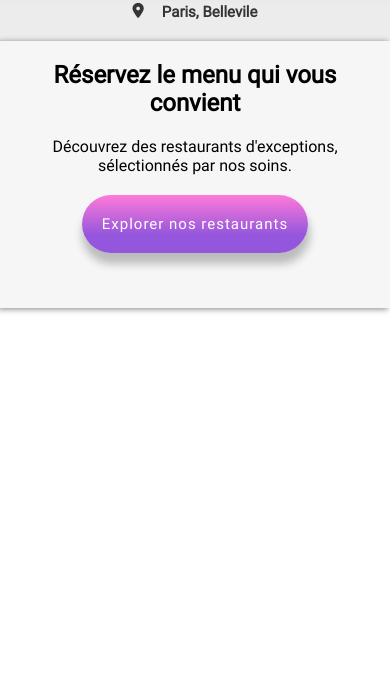
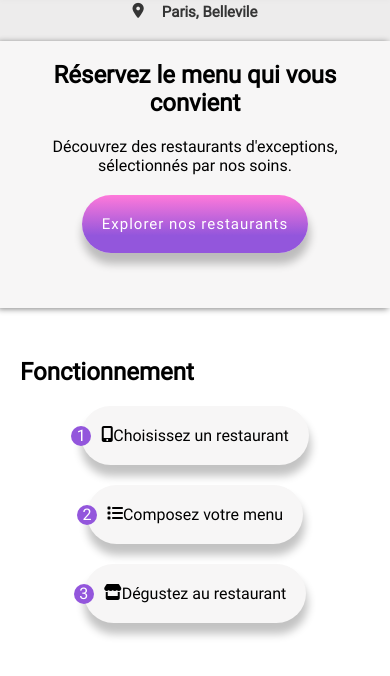
Before and after one commit to HadrienSmet/OpenClassroom-P3, a website: page index.html in a window 390 px wide. Shown: the part 84-760 px from the top of the page. Drawn offline with Linux system fonts and the light colour scheme.

Commit message:
Last commit of the day, added the explanation section

```diff
--- a/Sass/2.Utils/_variables.scss
+++ b/Sass/2.Utils/_variables.scss
@@ -1,3 +1,4 @@
+/*COLORS*/
 /**********************Text Colors*************************/
 $clr-1: white;
 $clr-2: black;
@@ -5,13 +6,17 @@ $clr-txt-secondary: rgb(53,53,53);
 /*******************Background Shades**********************/
 $bg-shade-1: #EDECEC;
 $bg-shade-2: #F7F6F6;
+$bg-shade-3: #F5EDFF;
 /*******************Graphic Identity***********************/
 $primary-color: #9356DC;
 $secondary-color: #FF79DA;
 $third-color: #99E2D0;
+
+
+/*TOOLS*/
 /***********************Gradients**************************/
 $gradient-primary-color: linear-gradient(0deg, rgba(147,86,220,1) 30%, rgba(255,121,218,1) 100%);
 /***********************Shadows****************************/
 $header-shadow: 0px 0px 15px 3px rgba(0,0,0,0.49);
 $btn-shadow: 1px 10px 9px 1px rgba(0,0,0,0.24);
-$btn-shadowHover: 0px 15px 21px 1px rgba(0,0,0,0.25);
+$btn-shadowHover: 0px 15px 15px 1px rgba(0,0,0,0.20);
--- a/Sass/4.Composants/_buttons.scss
+++ b/Sass/4.Composants/_buttons.scss
@@ -10,7 +10,11 @@
   box-shadow: $btn-shadow;
   -webkit-box-shadow: $btn-shadow;
   -moz-box-shadow: $btn-shadow;
+  transition: 1s;
+  perspective: 50px;
+  z-index: 2;
   &:hover {
-        animation: btnHoverEffect 0.5s infinite cubic-bezier(1,.14,.43,.83) alternate;
+    animation: btnHoverEffect 0.5s infinite cubic-bezier(1, 0.14, 0.43, 0.83)
+      alternate;
   }
 }
--- a/Sass/5.Pages/_home.scss
+++ b/Sass/5.Pages/_home.scss
@@ -36,4 +36,30 @@
             font-weight: 900;
         }
     }
+    .explanations {
+        padding: 50px 20px;
+        display: flex;
+        flex-direction: column;
+        align-items: center;
+        gap: 20px;
+        h2 {
+            align-self: start;
+        }
+        &__step {
+            display: flex;
+            padding: 20px;
+            background-color: $bg-shade-2;
+            border-radius: 45px;
+            box-shadow: $btn-shadow;
+            &-number {
+                position: absolute;
+                width: 20px;
+                height: 20px;
+                border-radius: 100%;
+                background-color: $primary-color;
+                color: $clr-1;
+                transform: translateX(-30px);
+            }
+        }
+    }
 }
--- a/index.html
+++ b/index.html
@@ -28,6 +28,24 @@
                 <button class="btn">Explorer nos restaurants</button>
             </div>
         </section>
+        <section class="explanations">
+            <h2>Fonctionnement</h2>
+            <div class="explanations__step">
+                <div class="explanations__step-number">1</div>
+                <i class="fa-solid fa-mobile-screen-button"></i>
+                <p>Choisissez un restaurant</p>
+            </div>
+            <div class="explanations__step">
+                <div class="explanations__step-number">2</div>
+                <i class="fa-solid fa-list"></i>
+                <p>Composez votre menu</p>
+            </div>
+            <div class="explanations__step">
+                <div class="explanations__step-number">3</div>
+                <i class="fa-solid fa-store"></i>
+                <p>Dégustez au restaurant</p>
+            </div>
+        </section>
     </main>
     <footer>
 
```
Also changed, not shown: Public/css/style.css, 1 other file. Lines whose indentation alone changed are shown as unchanged.
